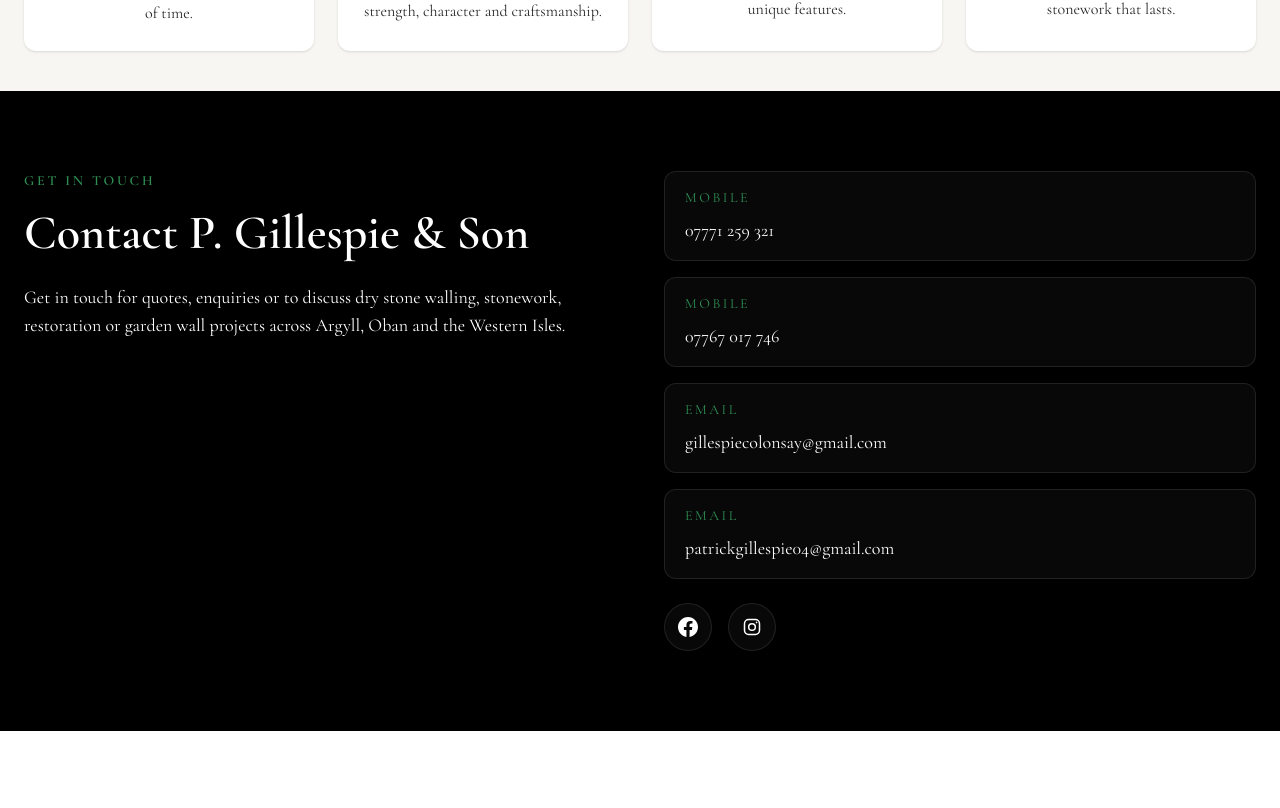
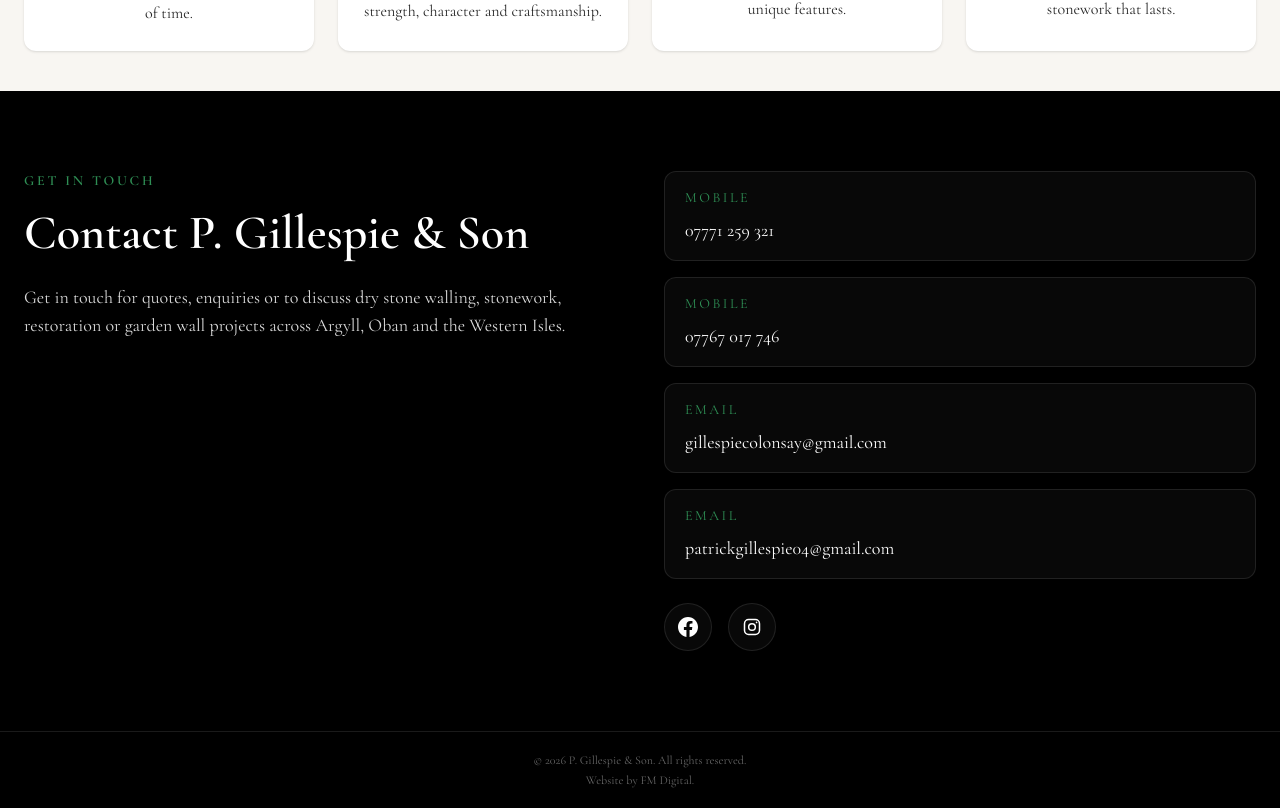
Before and after one commit to FraserMeanen/gillespiestonework, a Next.js app: page / in a window 1280 px wide. Shown: the part 1500-2308 px from the top of the page. Before the commit the page ends 2231 px from the top, so only its background shows below. Built offline with nearby package versions, Linux system fonts and the light colour scheme.

Commit message:
Final SEO polish

```diff
--- a/app/about/page.tsx
+++ b/app/about/page.tsx
@@ -358,6 +358,22 @@ export default function AboutPage() {
           </div>
         </div>
       </section>
+
+      <footer className="border-t border-white/10 bg-black px-4 py-5 text-center text-xs text-white/40">
+        <p>© 2026 P. Gillespie & Son. All rights reserved.</p>
+        <p className="mt-1">
+          Website by{" "}
+          <a
+            href="https://www.fm-digital.co.uk"
+            target="_blank"
+            rel="noopener noreferrer"
+            className="transition hover:text-[#2f8f55]"
+          >
+            FM Digital
+          </a>
+          .
+        </p>
+      </footer>
     </main>
   );
 }
--- a/app/contact/page.tsx
+++ b/app/contact/page.tsx
@@ -352,6 +352,22 @@ export default function ContactPage() {
           </div>
         </div>
       </section>
+
+      <footer className="border-t border-white/10 bg-black px-4 py-5 text-center text-xs text-white/40">
+        <p>© 2026 P. Gillespie & Son. All rights reserved.</p>
+        <p className="mt-1">
+          Website by{" "}
+          <a
+            href="https://www.fm-digital.co.uk"
+            target="_blank"
+            rel="noopener noreferrer"
+            className="transition hover:text-[#2f8f55]"
+          >
+            FM Digital
+          </a>
+          .
+        </p>
+      </footer>
     </main>
   );
 }
--- a/app/gallery/page.tsx
+++ b/app/gallery/page.tsx
@@ -1871,6 +1871,22 @@ export default function GalleryPage() {
           </div>
         </div>
       )}
+
+      <footer className="border-t border-white/10 bg-black px-4 py-5 text-center text-xs text-white/40">
+        <p>© 2026 P. Gillespie & Son. All rights reserved.</p>
+        <p className="mt-1">
+          Website by{" "}
+          <a
+            href="https://www.fm-digital.co.uk"
+            target="_blank"
+            rel="noopener noreferrer"
+            className="transition hover:text-[#2f8f55]"
+          >
+            FM Digital
+          </a>
+          .
+        </p>
+      </footer>
     </main>
   );
 }
--- a/app/layout.tsx
+++ b/app/layout.tsx
@@ -8,15 +8,16 @@ const cormorant = Cormorant_Garamond({
 });
 
 export const metadata: Metadata = {
-  metadataBase: new URL("https://gillespie-site.vercel.app"),
+  metadataBase: new URL("https://gillespiestonework.vercel.app"),
 
   title: {
-    default: "P. Gillespie & Son | Dry Stone Walling & Stonework in Argyll",
-    template: "%s | P. Gillespie & Son",
+    default:
+      "Dry Stone Walling in Argyll by P Gillespie and Son Stonework",
+    template: "%s | P Gillespie and Son Stonework",
   },
 
   description:
-    "P. Gillespie & Son provide dry stone walling, dyking, traditional stonework, restoration, garden walls and bespoke stone features across Argyll, Oban and the Western Isles.",
+    "P Gillespie and Son Stonework provide dry stone walling, dry stone dyking, traditional stonework, restoration, garden walls, entrances and bespoke stone features across Argyll, Oban and the Western Isles.",
 
   icons: {
     icon: "/icon.png",
@@ -25,17 +26,17 @@ export const metadata: Metadata = {
   },
 
   openGraph: {
-    title: "P. Gillespie & Son | Dry Stone Walling & Stonework in Argyll",
+    title: "Dry Stone Walling in Argyll by P Gillespie and Son Stonework",
     description:
-      "Family-run dry stone walling, dyking and traditional stonework specialists serving Argyll, Oban and the Western Isles.",
-    url: "https://gillespie-site.vercel.app",
-    siteName: "P. Gillespie & Son",
+      "Traditional dry stone dyking, walling and stonework based in Argyll, with over 40 years of experience across Oban and the Western Isles.",
+    url: "https://gillespiestonework.vercel.app",
+    siteName: "P Gillespie and Son Stonework",
     images: [
       {
         url: "/hero-wall-ext.png",
         width: 1200,
         height: 630,
-        alt: "Dry stone walling and traditional stonework by P. Gillespie and Son",
+        alt: "Dry stone walling and traditional stonework by P Gillespie and Son Stonework",
       },
     ],
     locale: "en_GB",
@@ -44,7 +45,7 @@ export const metadata: Metadata = {
 
   twitter: {
     card: "summary_large_image",
-    title: "P. Gillespie & Son | Dry Stone Walling & Stonework in Argyll",
+    title: "Dry Stone Walling in Argyll by P Gillespie and Son Stonework",
     description:
       "Dry stone walling, dyking and traditional stonework across Argyll, Oban and the Western Isles.",
     images: ["/hero-wall-ext.png"],
--- a/app/page.tsx
+++ b/app/page.tsx
@@ -486,7 +486,7 @@ export default function Home() {
               Contact P. Gillespie & Son
             </h2>
 
-            <p className="mt-5 text-base leading-7 text-whit/85 md:text-lg">
+            <p className="mt-5 text-base leading-7 text-white/85 md:text-lg">
               Get in touch for quotes, enquiries or to discuss dry stone
               walling, stonework, restoration or garden wall projects across
               Argyll, Oban and the Western Isles.
@@ -582,6 +582,22 @@ export default function Home() {
           </div>
         </div>
       </section>
+
+      <footer className="border-t border-white/10 bg-black px-4 py-5 text-center text-xs text-white/40">
+        <p>© 2026 P. Gillespie & Son. All rights reserved.</p>
+        <p className="mt-1">
+          Website by{" "}
+          <a
+            href="https://www.fm-digital.co.uk"
+            target="_blank"
+            rel="noopener noreferrer"
+            className="transition hover:text-[#2f8f55]"
+          >
+            FM Digital
+          </a>
+          .
+        </p>
+      </footer>
     </main>
   );
 }
--- /dev/null
+++ b/app/robots.ts
@@ -0,0 +1,12 @@
+import { MetadataRoute } from "next";
+
+export default function robots(): MetadataRoute.Robots {
+  return {
+    rules: {
+      userAgent: "*",
+      allow: "/",
+    },
+
+    sitemap: "https://gillespiestonework.vercel.app/sitemap.xml",
+  };
+}
--- a/app/services/page.tsx
+++ b/app/services/page.tsx
@@ -357,6 +357,22 @@ export default function ServicesPage() {
           </div>
         </div>
       </section>
+
+      <footer className="border-t border-white/10 bg-black px-4 py-5 text-center text-xs text-white/40">
+        <p>© 2026 P. Gillespie & Son. All rights reserved.</p>
+        <p className="mt-1">
+          Website by{" "}
+          <a
+            href="https://www.fm-digital.co.uk"
+            target="_blank"
+            rel="noopener noreferrer"
+            className="transition hover:text-[#2f8f55]"
+          >
+            FM Digital
+          </a>
+          .
+        </p>
+      </footer>
     </main>
   );
 }
```
